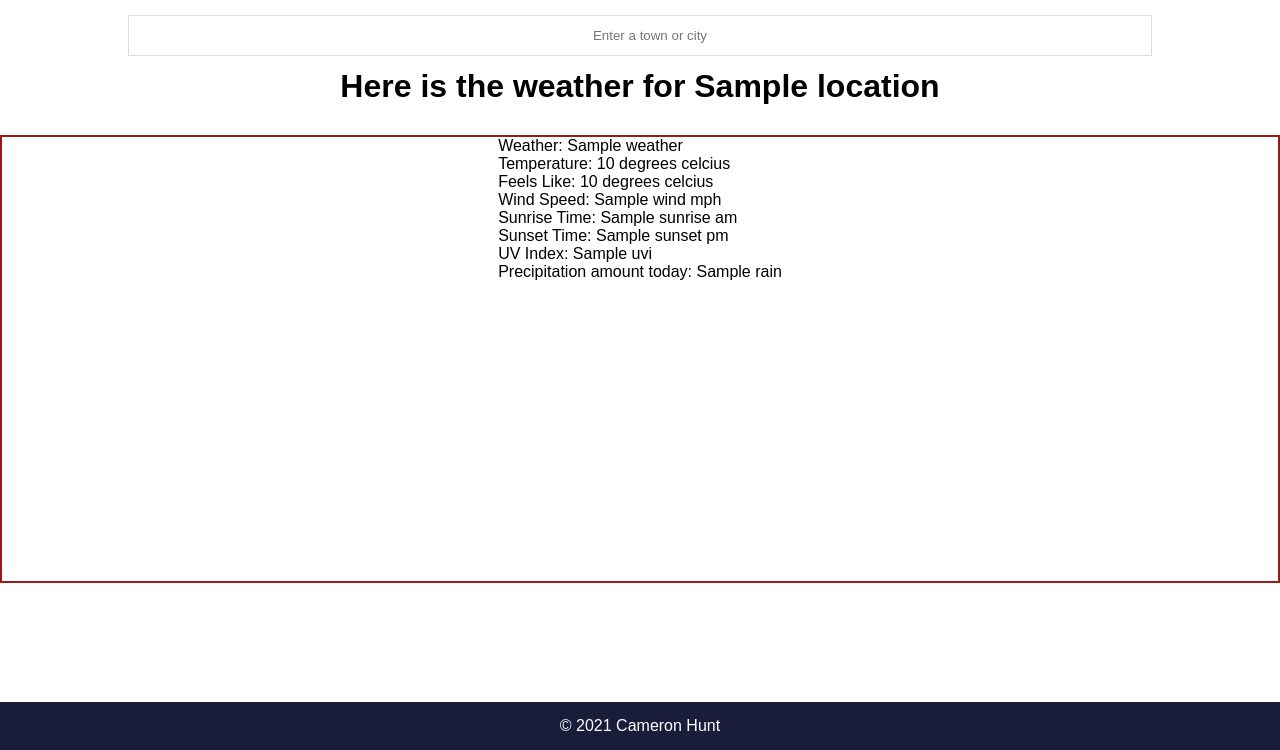
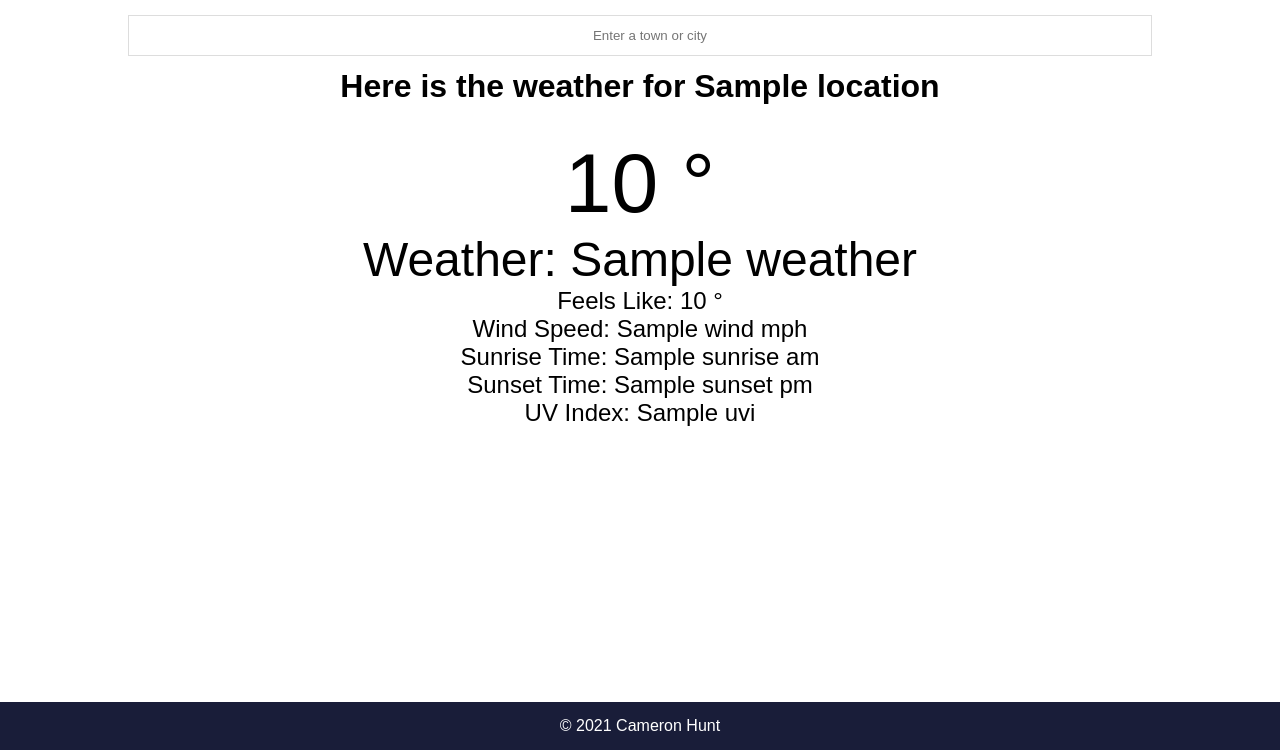
Before and after one commit to CamyH/WeatherApp, a Flask app: template templates/index.html in a window 1280 px wide; the page is wider, and only the part inside the window is pictured. Shown: the part 50-800 px from the top of that part. Run offline with Flask 2, Linux system fonts and the light colour scheme; the template is opened without the code that fills it: most values are stand-ins (such as "Sample title", 1, 10 or a date in 2020); some libraries are stand-ins or nearby versions; some web fonts are replaced.

Commit message:
added basic styling to weather data

```diff
--- a/app.py
+++ b/app.py
@@ -13,7 +13,7 @@ def call_api():
     ip = jsonify({'ip': request.remote_addr})
     location = geocoder.ip('me')
     latlng = location.latlng
-
+    """""
     lat = 55.9533
     lon = 3.1883
     #print("Here is the weather for", location.city)
@@ -31,17 +31,18 @@ def call_api():
     sunset_epoch = response['current']['sunset']
     sunset = convert_time(sunset_epoch)
     uv_index = response['current']['uvi']
-    precipitation = response['current']['rain']
+    #precipitation = response['current']['rain']
     rain = ""
-    for item in precipitation:
-        rain = item["1h"]
+    #for item in precipitation:
+    #    rain = item["1h"]
     for item in weather:
         weather_type = item["main"]
 
     # Daily weather data
+    , temp=temperature, feels_like=feels_like, wind=wind_speed, weather=weather_type, sunrise=sunrise, sunset=sunset, uvi=uv_index
+    """""
 
-
-    return render_template('index.html', location=location.city, temp=temperature, feels_like=feels_like, wind=wind_speed, weather=weather_type, sunrise=sunrise, sunset=sunset, uvi=uv_index, rain=rain)
+    return render_template('index.html', location=location.city, temp=23)
 #def index_page():
 #    return render_template('index.html', temperature=temperature)
 """""
--- a/static/CSS/style.css
+++ b/static/CSS/style.css
@@ -157,14 +157,15 @@ nav {
   display: flex;
   justify-content: center;
   align-items: center;
-  padding-bottom: 300px;
-  border: 2px solid #9C1A1C;
 }
-#weather-data-box #weather-data {
-  background: white;
-}
-#weather-type-1 {
-  z-index: 9999;
+#weather-data-box .weather-data { background: white; }
+.weather-data { font-size: 1.5em; }
+.raw-data-temp { font-size: 3.5em; }
+.raw-data-weather {font-size: 2em; }
+div.weather-data > * {
+  display: flex;
+  justify-content: center;
+  align-items: center;
 }
 
 /*
--- a/templates/index.html
+++ b/templates/index.html
@@ -57,16 +57,16 @@
             </ul>-->
             <h1 id="weather-data-heading">Here is the weather for {{ location }}</h1>
             <div id="weather-data-box">
-                <div id="weather-data">
+                <div class="weather-data">
                     <!--<i class='fas fa-cloud-sun' style='font-size:36px'></i>-->
-		    <p id="raw-data">Weather: {{ weather }}</p>
-		    <p id="raw-data">Temperature: {{ temp }} degrees celcius</p>
-		    <p id="raw-data">Feels Like: {{ feels_like }} degrees celcius</p>
-		    <p id="raw-data">Wind Speed: {{ wind }} mph</p>
-		    <p id="raw-data">Sunrise Time: {{ sunrise }} am</p>
-		    <p id="raw-data">Sunset Time: {{ sunset }} pm</p>
-		    <p id="raw-data">UV Index: {{ uvi }}</p>
-		    <p id="raw-data">Precipitation amount today: {{ rain }}</p>
+                    <p class="raw-data-temp">{{ temp }} &#176;</p>
+                    <p class="raw-data-weather">Weather: {{ weather }}</p>
+                    <p class="raw-data-feels-like">Feels Like: {{ feels_like }} &#176;</p>
+                    <p class="raw-data-wind-speed">Wind Speed: {{ wind }} mph</p>
+                    <p class="raw-data-sunrise">Sunrise Time: {{ sunrise }} am</p>
+                    <p class="raw-data-sunset">Sunset Time: {{ sunset }} pm</p>
+                    <p class="raw-data-uvi">UV Index: {{ uvi }}</p>
+		    <!--<p id="raw-data">Precipitation amount today: {{ rain }}</p>-->
                 </div>
             </div>
         </div>
@@ -76,5 +76,4 @@
     </body>
         <script src="{{ url_for('static', filename="JS/nav.js") }}"></script>
         <script src="{{ url_for('static', filename="JS/search.js") }}"></script>
-        <script src="{{ url_for('static', filename="JS/weather.js") }}"></script>
 </html>
```
